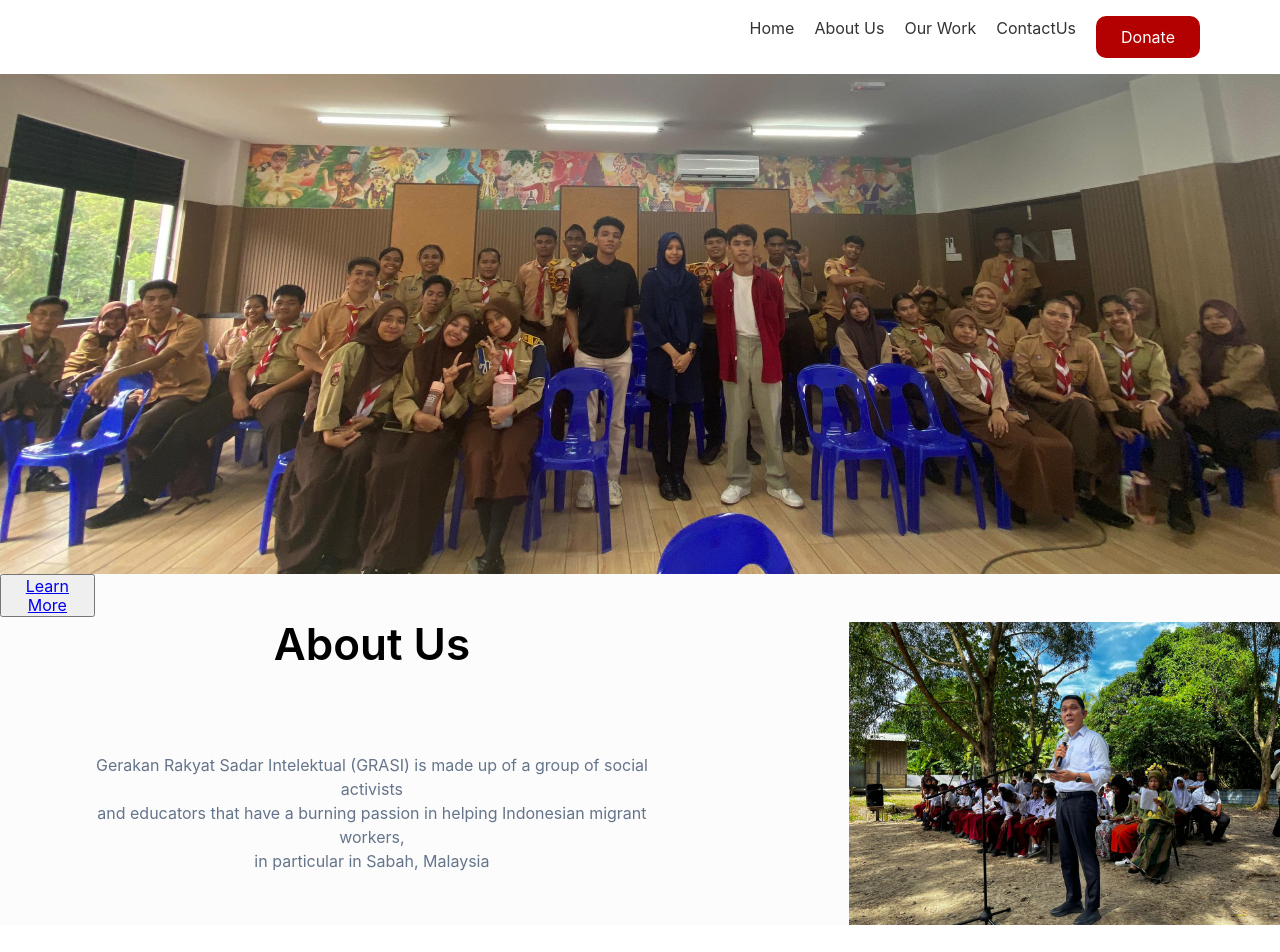
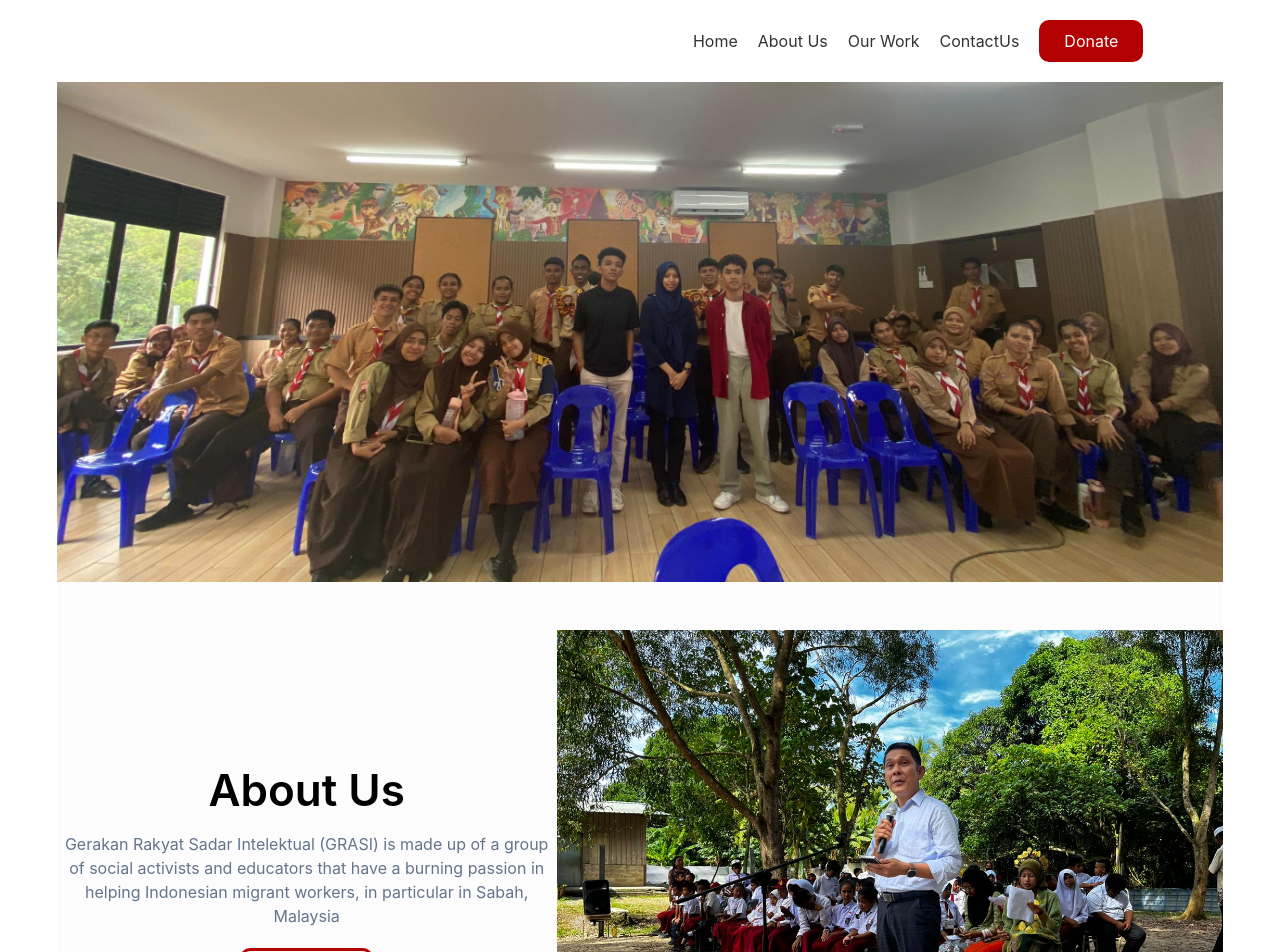
Before and after one commit to TeukuRyanIskandar/grasi-website, a React (Vite) app: page / in a window 1280 px wide. Shown: the top 952 px of the page. Before the commit the page ends 925 px from the top, so only its background shows below. Built offline with nearby package versions, Linux system fonts and the light colour scheme.

Commit message:
Improved styling

```diff
--- a/src/components/AboutHome.css
+++ b/src/components/AboutHome.css
@@ -1,30 +1,37 @@
 .about-home {
+    width: 100%;
+    justify-content: space-between;
     display: flex;
-    flex-direction: row-reverse;
-    width: 100vw;
-    height: 351px;
     background-color: #FCFCFC;
     padding: auto;
     text-align: center;
 }
 
 .about-home img {
-    max-width: 100%;
-    max-height: 351px;
+    height: 500px;
     padding-top: 3rem;
     padding-bottom: 3rem;
     object-fit: cover;
 }
 
-.about-home-text * {
-    text-align: center;
-    margin-right: 200px;
+.about-home-text {
+    display: flex;
+    flex-grow: 1;
+    flex-direction: column;
+    justify-content: center;
     color: #64748b;
+    gap: 20px;
 }
 
 .about-home-text h2 {
     max-width: 100%;
+    line-height: 1;
     color: #000000;
     font-size: 44px;
     font-weight: 600;
 }
+
+.paragraph-wrapper p{
+    max-width: 500px;
+    margin: 0 auto;
+}
--- a/src/components/AboutHome.tsx
+++ b/src/components/AboutHome.tsx
@@ -5,15 +5,17 @@ import AboutHomeImg from '../assets/WhatsApp-Image-2023-12-19-at-14.53.46.jpeg'
 const AboutHome = () => {
     return (
         <div className="about-home">
-        <div className='about-home-img-container'>
-            <img className="about-home-img-" src={AboutHomeImg} alt="Indonesian Students In Classroom" />
-        </div>
             <div className='about-home-text'>
-            <h2>About Us</h2><br />
-            <p>Gerakan Rakyat Sadar Intelektual (GRASI) is made up of a group of social activists <br /> and educators that have a burning passion in helping Indonesian migrant workers, <br /> in particular in Sabah, Malaysia</p>
+                <h2>About Us</h2>
+                <div className='paragraph-wrapper'>
+                    <p>Gerakan Rakyat Sadar Intelektual (GRASI) is made up of a group of social activists and educators that have a burning passion in helping Indonesian migrant workers, in particular in Sabah, Malaysia</p>
                 </div>
                 <div className='button-wrapper'>
                     <LearnMoreButton />
+                </div>
+            </div>
+            <div className='about-home-img-container'>
+                <img className="about-home-img-" src={AboutHomeImg} alt="Indonesian Students In Classroom" />
             </div>
         </div>
     )
--- a/src/components/LearnMoreButton.css
+++ b/src/components/LearnMoreButton.css
@@ -1,20 +1,22 @@
 .learn-more-button {
     background-color: #FCFCFC;
-    color: #b30000;
     padding: 10px 20px;
-    border: #b30000;
+    border: solid #b30000;
     border-radius: 10px;
-    cursor: pointer;
     text-decoration: none;
 }
 
+.learn-more-button a{
+    color: #b30000;
+    text-decoration: none;
+}
+
+
 .learn-more-button:hover {
     background-color: #b30000;
-    color: #FCFCFC;
-    border: #b30000;
+    cursor: pointer;
 }
 
-.button-link {
-    color: inherit;
-    text-decoration: none;
+.learn-more-button:hover .button-link {
+    color: #FCFCFC;
 }
--- a/src/components/LearnMoreButton.tsx
+++ b/src/components/LearnMoreButton.tsx
@@ -4,8 +4,8 @@ import './LearnMoreButton.css'
 const LearnMoreButton = () => {
 
     return (
-        <button >
-            <Link to={"/About"} >Learn More</Link>
+        <button className="learn-more-button">
+            <Link to={"/About"} className="button-link">Learn More</Link>
         </button>
     )
 }
--- a/src/components/Navbar.css
+++ b/src/components/Navbar.css
@@ -2,7 +2,7 @@
   position: sticky; /* always on top */
   top: 0px;
   width: 100%;
-  min-height: 50px;
+  padding: 20px 0;
   background-color: transparent;
   z-index: 10;
 }
@@ -11,6 +11,7 @@
   padding: 0 80px;
   max-width: 1280px;
   margin: 0 auto; /* center the navbar without flex*/
+
 }
 
 /* Target direct ul child */
@@ -18,6 +19,7 @@
   display: flex;
   justify-content: flex-end;
   list-style-type: none;
+  align-items: center;
   gap: 20px; /* use gap bro not margin */
 }
 
--- a/src/index.css
+++ b/src/index.css
@@ -4,23 +4,34 @@
   font-family: Inter, system-ui, Avenir, Helvetica, Arial, sans-serif;
   line-height: 1.5;
   font-weight: 400;
-
   color-scheme: normal;
   color: #000000;
   background-color: #ffffff;
   max-width: 100vw;
 }
 
-
 body {
-  margin: 0;
-  padding: 0;
   place-items: center;
   min-width: 320px;
   min-height: 100vh;
 }
 
-h1 {
-  font-size: 3.2em;
-  line-height: 1.1;
+* {
+  margin: 0;
+  padding: 0;
 }
+
+body, h1, h2, h3, h4, h5, h6, p, span, a, li, ul {
+  font-family: inherit;
+  font-size: 1em;
+  font-weight: inherit;
+  line-height: 1.5;
+}
+
+ul, ol {
+  list-style: none;
+}
+
+a {
+  text-decoration: none;
+}
```
Also changed, not shown: 1 other file (tests, documents, lock files or other folders). Lines whose indentation alone changed are shown as unchanged.
